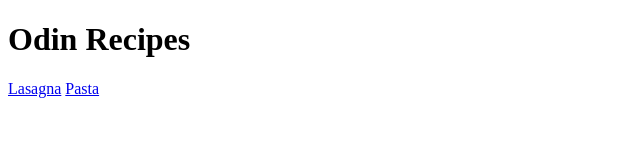
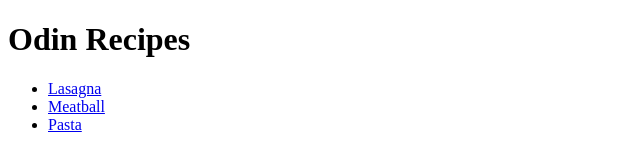
Before and after one commit to Alex-Trantuannam/odin-recipes, a plain HTML site: page index.html in a window 1280 px wide. Shown: the whole page, without its empty margins (0-640 px from the left). Drawn offline with Linux system fonts and the light colour scheme.

Commit message:
Add link to all recipes, general formatting

```diff
--- a/index.html
+++ b/index.html
@@ -6,8 +6,11 @@
     </head>
     <body>
         <h1>Odin Recipes</h1>
-        <a href="recipes/lasagna.html">Lasagna</a>
-        <a href="recipes/pasta.html">Pasta</a>
-
+        <!-- list of recipe links -->
+        <ul>
+            <li><a href="recipes/lasagna.html">Lasagna</a></li>
+            <li><a href="recipes/meatball.html">Meatball</a></li>
+            <li><a href="recipes/pasta.html">Pasta</a></li>
+        </ul>
     </body>
 </html>
```
